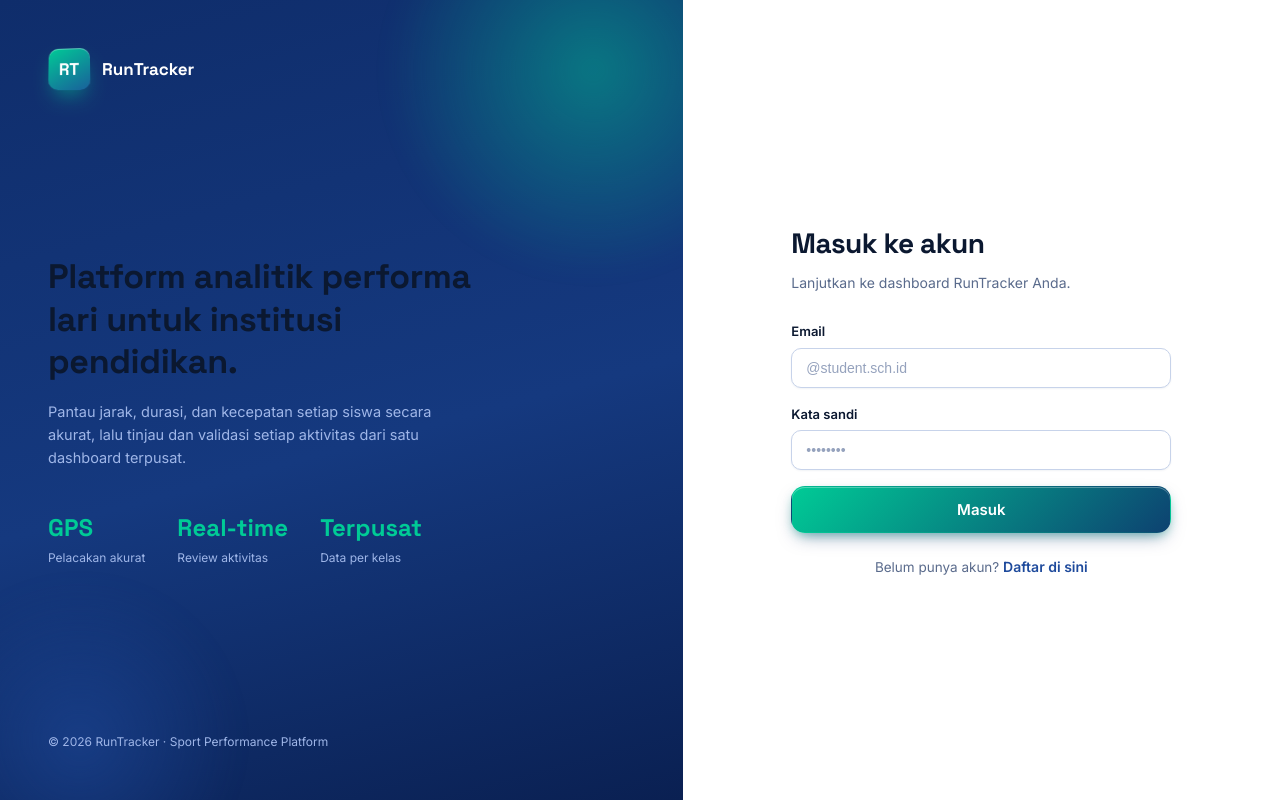
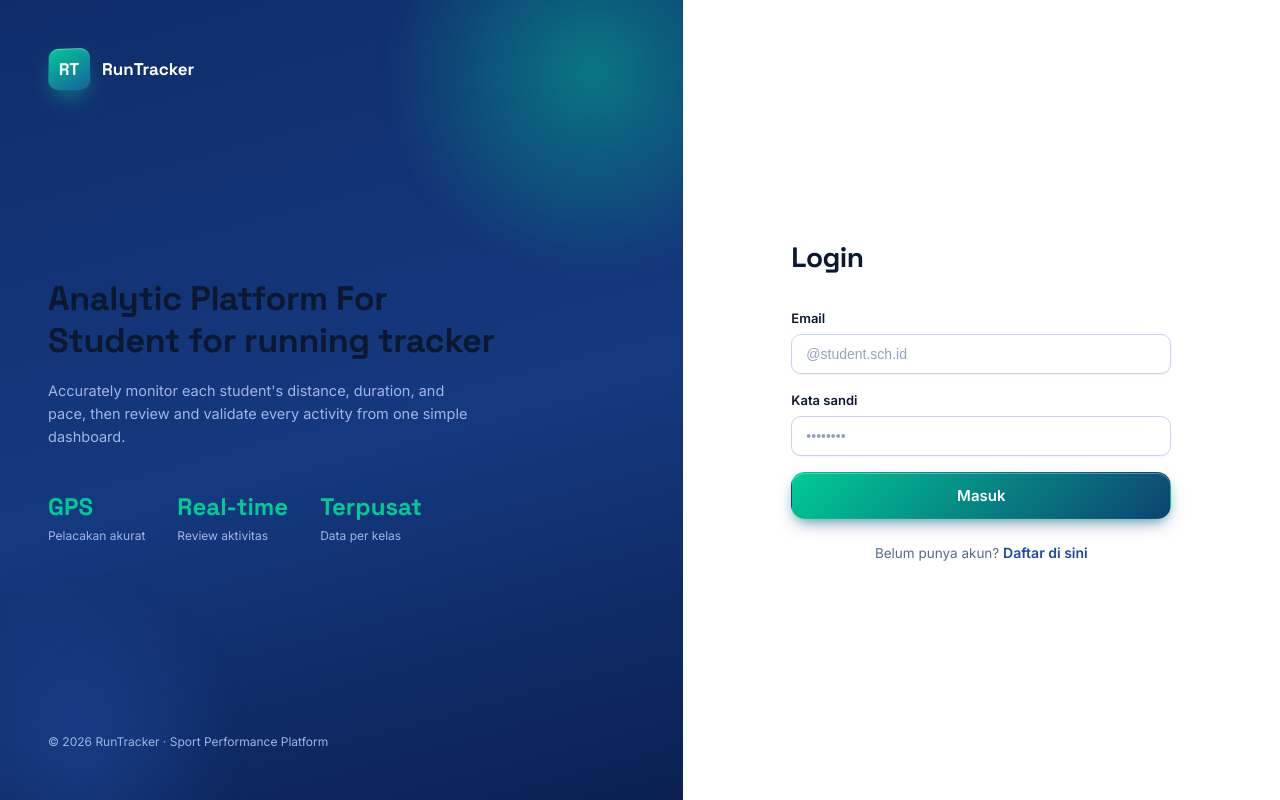
Before and after one commit to jck-y/runawayouth, a React (Vite) app: page / in a window 1280 px wide. Built offline with nearby package versions, Linux system fonts and the light colour scheme; no server answers.

Commit message:
update tracker

```diff
--- a/src/pages/LoginPage.jsx
+++ b/src/pages/LoginPage.jsx
@@ -42,11 +42,10 @@ export default function LoginPage() {
 
         <div>
           <h1 className="auth-brand-headline">
-            Platform analitik performa lari untuk institusi pendidikan.
+            Analytic Platform For Student for running tracker
           </h1>
           <p className="auth-brand-sub">
-            Pantau jarak, durasi, dan kecepatan setiap siswa secara akurat, lalu
-            tinjau dan validasi setiap aktivitas dari satu dashboard terpusat.
+            Accurately monitor each student's distance, duration, and pace, then review and validate every activity from one simple dashboard.
           </p>
 
           <div className="auth-brand-stats">
@@ -72,10 +71,10 @@ export default function LoginPage() {
       <div className="auth-form-panel">
         <div className="auth-form-card">
           <h2 className="text-display" style={{ marginBottom: 6 }}>
-            {mode === 'login' ? 'Masuk ke akun' : 'Buat akun baru'}
+            {mode === 'login' ? 'Login' : 'Buat akun baru'}
           </h2>
           <p className="text-secondary" style={{ marginBottom: 28 }}>
-            {mode === 'login' ? 'Lanjutkan ke dashboard RunTracker Anda.' : 'Lengkapi data untuk mulai menggunakan RunTracker.'}
+            {mode === 'login' ? '' : ''}
           </p>
 
           <form onSubmit={handleSubmit} className="flex-col gap-4">
```
